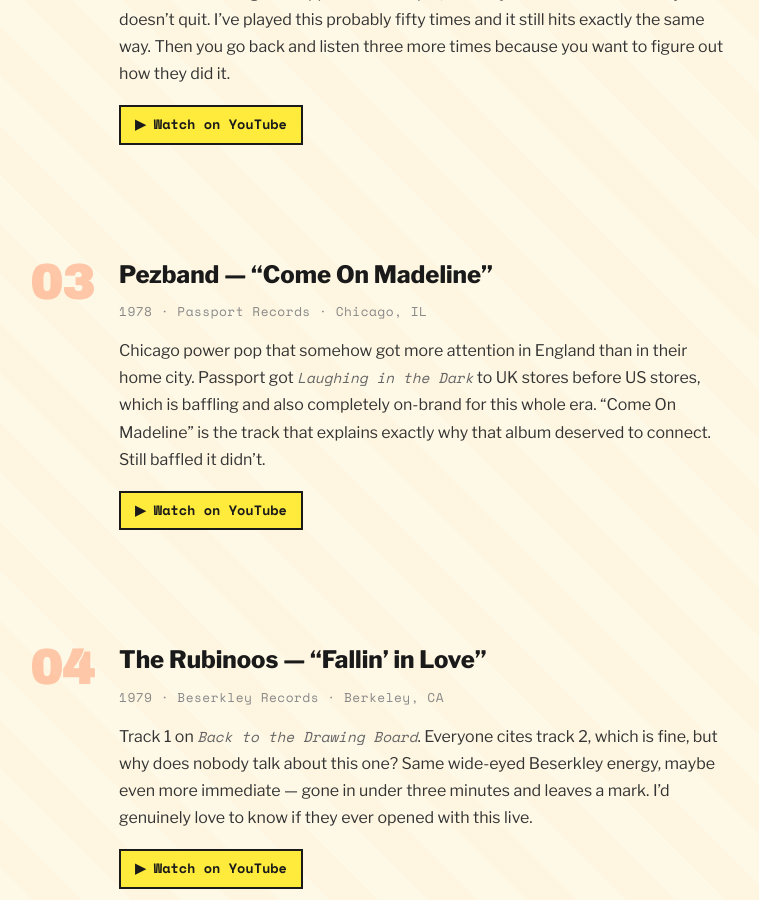
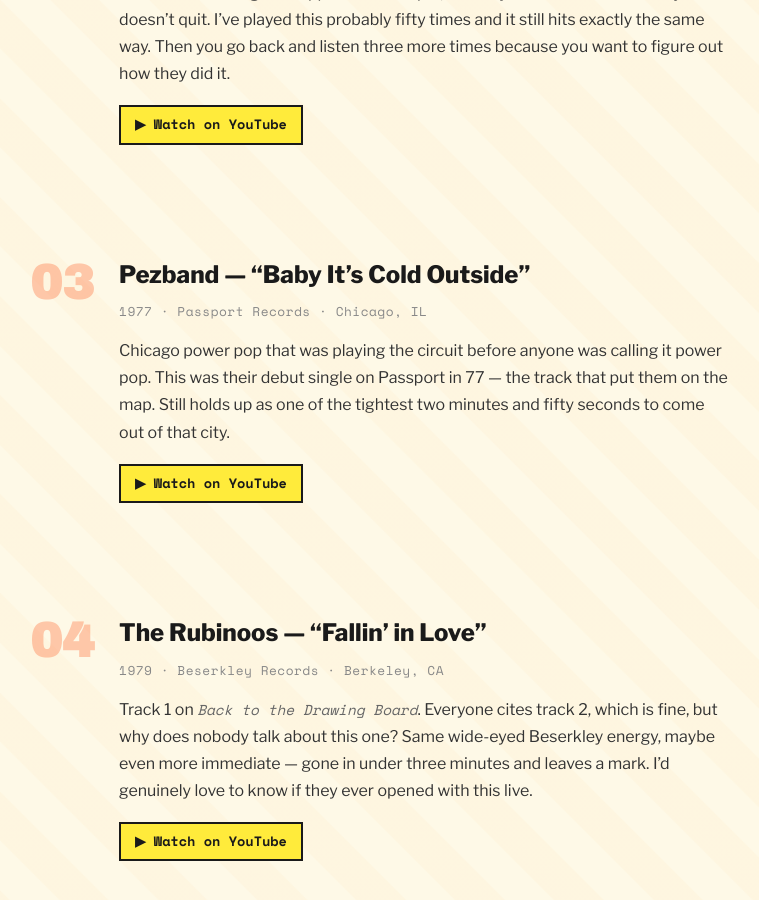
Before and after one commit to michaelgpearce/mike2000, a Jekyll site: the page built from posts/006-three-minutes-no-witnesses.html, in a window 1280 px wide and 900 px high, scrolled down 1280 px. Shown: the whole window, without its empty margins (260-1019 px from the left). Built offline with Jekyll 4.4.1, drawn with Linux system fonts in a browser that asks for light colours.

Commit message:
Fix post 006: Pezband Baby It's Cold Outside replaces full album link, updated commentary + playlists

```diff
--- a/posts/006-three-minutes-no-witnesses.html
+++ b/posts/006-three-minutes-no-witnesses.html
@@ -10,7 +10,7 @@
     <p class="post-intro">Ten songs built to the same exact specification: maximum hooks, minimum running time, zero commercial traction. The Big Star lineage in full &mdash; Memphis to Melbourne, Chicago to Zion, Illinois. Every song here could have been a hit. Most of them should have been. Welcome to the neighborhood.</p>
     <div class="playlist-links">
       <div class="playlist-link">&#9654; <a href="https://www.youtube.com/watch?list=PLY_J9x1TwU6co2z8V7yJPrvDdV35fQES5&v=TwsM4FCz-Ws&autoplay=1" target="_blank">PLAY THE TRACKS &rarr;</a></div>
-      <div class="playlist-link">&#9654; <a href="https://www.youtube.com/watch?list=PLY_J9x1TwU6dTkW_pOtjNc2HXAk3f4X3o&v=ty0ysPEBKIk&autoplay=1" target="_blank">PLAY THE TRACKS WITH DJ MIKE 2000 &rarr;</a></div>
+      <div class="playlist-link">&#9654; <a href="https://www.youtube.com/watch?list=PLY_J9x1TwU6dTkW_pOtjNc2HXAk3f4X3o&v=752S4T3-HBs&autoplay=1" target="_blank">PLAY THE TRACKS WITH DJ MIKE 2000 &rarr;</a></div>
     </div>
   </div>
 
@@ -39,10 +39,10 @@
     <li class="track">
       <div class="track-number">03</div>
       <div class="track-info">
-        <h2 class="track-title">Pezband &mdash; &ldquo;Come On Madeline&rdquo;</h2>
-        <div class="track-meta">1978 &middot; Passport Records &middot; Chicago, IL</div>
-        <p class="track-desc">Chicago power pop that somehow got more attention in England than in their home city. Passport got <em>Laughing in the Dark</em> to UK stores before US stores, which is baffling and also completely on-brand for this whole era. &ldquo;Come On Madeline&rdquo; is the track that explains exactly why that album deserved to connect. Still baffled it didn&rsquo;t.</p>
-        <a class="yt-link" href="https://www.youtube.com/watch?v=2FoMHDdjLsE&t=557" target="_blank">&#9654; Watch on YouTube</a>
+        <h2 class="track-title">Pezband &mdash; &ldquo;Baby It&rsquo;s Cold Outside&rdquo;</h2>
+        <div class="track-meta">1977 &middot; Passport Records &middot; Chicago, IL</div>
+        <p class="track-desc">Chicago power pop that was playing the circuit before anyone was calling it power pop. This was their debut single on Passport in 77 &mdash; the track that put them on the map. Still holds up as one of the tightest two minutes and fifty seconds to come out of that city.</p>
+        <a class="yt-link" href="https://www.youtube.com/watch?v=37viINMxk7k" target="_blank">&#9654; Watch on YouTube</a>
       </div>
     </li>
 
```
